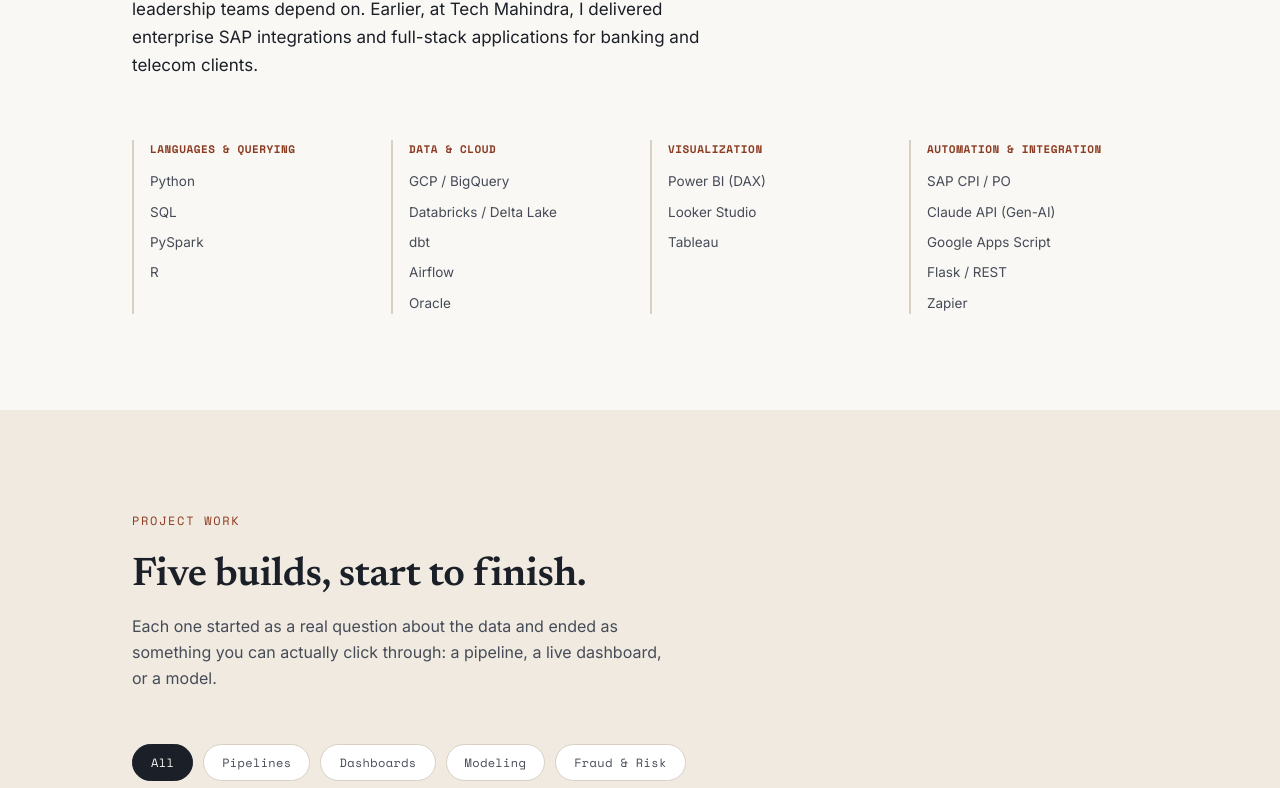
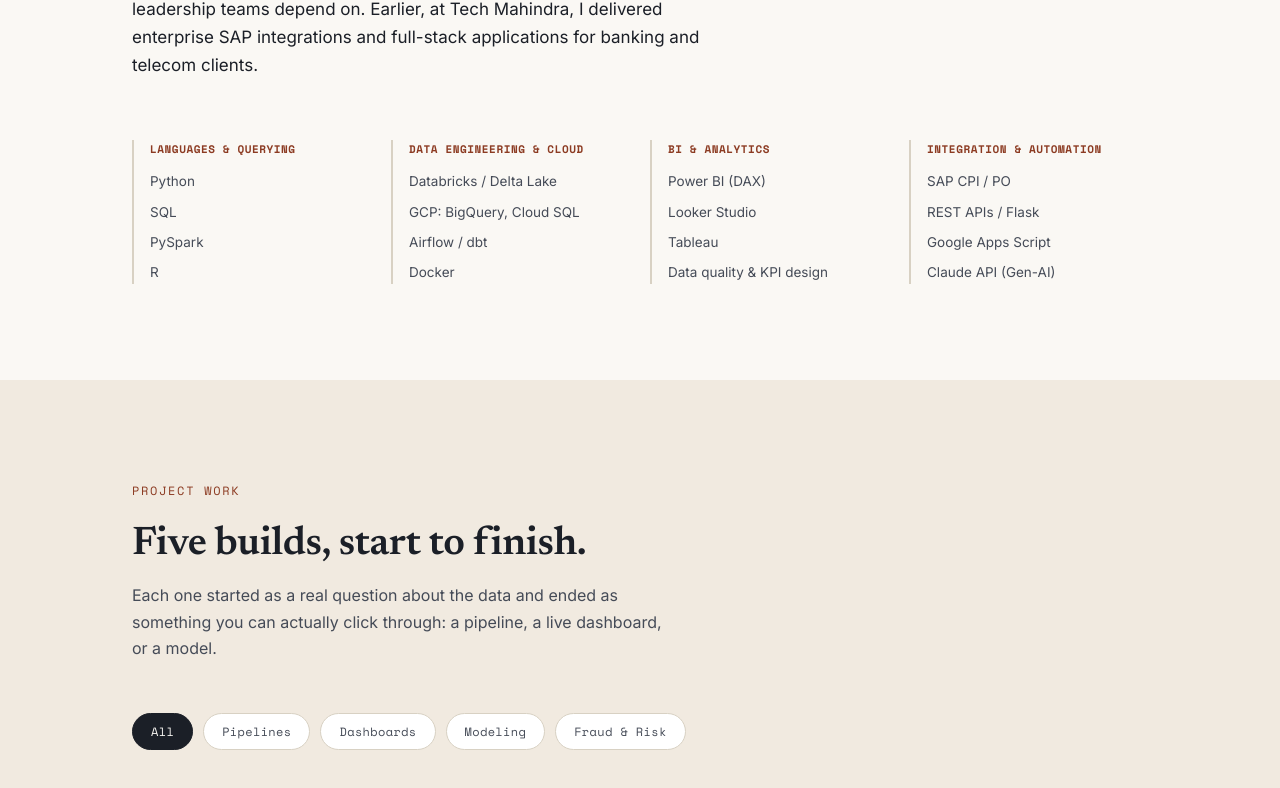
Before and after one commit to VinothiniBS/portfolio, a plain HTML site: page index.html in a window 1280 px wide. Shown: the part 1191-1979 px from the top of the page. Drawn offline with nearby package versions, Linux system fonts and the light colour scheme; a script that the page names is missing.

Commit message:
Update index.html

```diff
--- a/index.html
+++ b/index.html
@@ -81,16 +81,16 @@
         <ul><li>Python</li><li>SQL</li><li>PySpark</li><li>R</li></ul>
       </div>
       <div class="skill-group">
-        <h4>Data & Cloud</h4>
-        <ul><li>GCP / BigQuery</li><li>Databricks / Delta Lake</li><li>dbt</li><li>Airflow</li><li>Oracle</li></ul>
+        <h4>Data Engineering & Cloud</h4>
+        <ul><li>Databricks / Delta Lake</li><li>GCP: BigQuery, Cloud SQL</li><li>Airflow / dbt</li><li>Docker</li></ul>
       </div>
       <div class="skill-group">
-        <h4>Visualization</h4>
-        <ul><li>Power BI (DAX)</li><li>Looker Studio</li><li>Tableau</li></ul>
+        <h4>BI & Analytics</h4>
+        <ul><li>Power BI (DAX)</li><li>Looker Studio</li><li>Tableau</li><li>Data quality &amp; KPI design</li></ul>
       </div>
       <div class="skill-group">
-        <h4>Automation & Integration</h4>
-        <ul><li>SAP CPI / PO</li><li>Claude API (Gen-AI)</li><li>Google Apps Script</li><li>Flask / REST</li><li>Zapier</li></ul>
+        <h4>Integration & Automation</h4>
+        <ul><li>SAP CPI / PO</li><li>REST APIs / Flask</li><li>Google Apps Script</li><li>Claude API (Gen-AI)</li></ul>
       </div>
     </div>
   </div>
```
